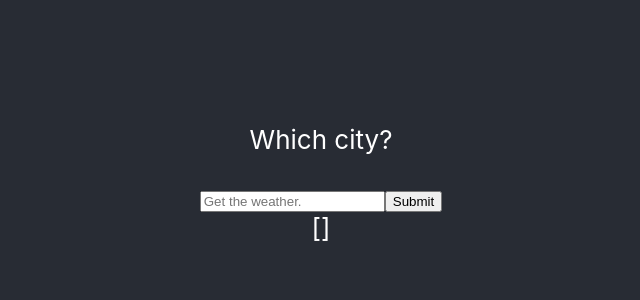
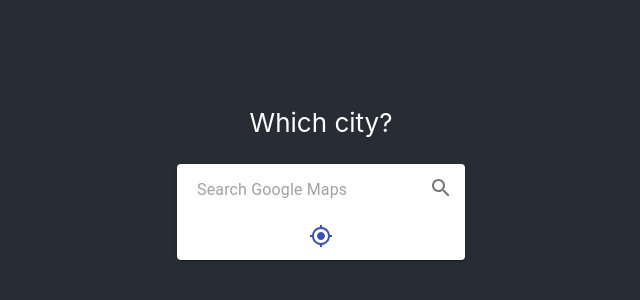
Before and after one commit to sagardesai90/darksky_app, a React (Create React App) app: page / in a window 1280 px wide. Shown: the part 230-530 px from the top of the page, without its empty margins (319-959 px from the left). Built offline with nearby package versions, Linux system fonts and the light colour scheme.

Commit message:
myLocation button + results working

```diff
--- a/package.json
+++ b/package.json
@@ -3,9 +3,12 @@
   "version": "0.1.0",
   "private": true,
   "dependencies": {
+    "@material-ui/core": "^4.9.1",
+    "@material-ui/icons": "^4.9.1",
     "@testing-library/jest-dom": "^4.2.4",
     "@testing-library/react": "^9.3.2",
     "@testing-library/user-event": "^7.1.2",
+    "material-ui-icons": "^1.0.0-beta.36",
     "node-fetch": "^2.6.0",
     "react": "^16.12.0",
     "react-dom": "^16.12.0",
--- a/src/api/api.js
+++ b/src/api/api.js
@@ -1,4 +1,5 @@
 require("dotenv").config();
+const MAPQUEST = process.env.MAPQUEST;
 
 export default {
   geocode(city) {
--- /dev/null
+++ b/src/components/Search.css
@@ -0,0 +1,23 @@
+.root {
+  padding: "2px 4px";
+  display: grid;
+  align-items: "center";
+  width: 100%;
+}
+.input {
+  margin-left: 20px;
+  flex: 1;
+}
+.iconButton {
+  padding: 10;
+}
+.divider {
+  height: 28px;
+  margin: 2rem;
+}
+
+.local-weather {
+  padding: 2rem;
+  margin-top: 2rem;
+  margin-bottom: 2rem;
+}
--- a/src/components/Search.js
+++ b/src/components/Search.js
@@ -1,32 +1,72 @@
 import React, { Component } from "react";
 import api from "../api/api";
 import SearchRes from "./SearchRes";
+import MyLocationIcon from "@material-ui/icons/MyLocation";
+import { Input } from "@material-ui/core";
+import "./Search.css";
+
+import Paper from "@material-ui/core/Paper";
+import InputBase from "@material-ui/core/InputBase";
+import Divider from "@material-ui/core/Divider";
+import IconButton from "@material-ui/core/IconButton";
+import SearchIcon from "@material-ui/icons/Search";
+import Card from "@material-ui/core/Card";
 
 class Search extends Component {
   constructor() {
     super();
     this.state = {
       city: "",
-      latLon: []
+      latLon: [],
+      userLatLon: [],
+      localWeather: ""
     };
     this.handleChange = this.handleChange.bind(this);
     this.submitSearch = this.submitSearch.bind(this);
+    this.getLocation = this.getLocation.bind(this);
+    this.getCoordinates = this.getCoordinates.bind(this);
   }
-  // componentDidMount() {}
 
   handleChange(event) {
-    console.log(this.state);
     this.setState({ city: event.target.value });
   }
 
-  // handleSubmit(event) {
-  //   alert("A name was submitted: " + this.state.value);
-  //   event.preventDefault();
-  // }
+  getLocation() {
+    if (navigator.geolocation) {
+      navigator.geolocation.getCurrentPosition(this.getCoordinates);
+    } else {
+      alert("Geolocation is not supported by this browser.");
+    }
+  }
+
+  getCoordinates(position) {
+    let userLat = position.coords.latitude;
+    let userLon = position.coords.longitude;
+    this.setState({
+      userLatLon: [userLat, userLon]
+    });
+    this.getWeather([userLat, userLon]);
+    console.log(this.state.userLatLon, "userLatLon");
+  }
+
+  async getWeather(latLon) {
+    const [lat, lon] = latLon;
+    return fetch(`http://localhost:3001/forecast?lat=${lat}&lon=${lon}`, {
+      method: "GET",
+      headers: {
+        "Content-Type": "application/json",
+        Accept: "application/json",
+        "Access-Control-Allow-Origin": "*",
+        mode: "no-cors"
+      }
+    })
+      .then(res => res.json())
+      .then(res => this.setState({ localWeather: res.currently }))
+      .then(res => console.log(this.state, "state"));
+  }
 
   submitSearch = event => {
     event.preventDefault();
-    // this.setState({ city: [] });
     let city = this.state.city.trim();
     api.geocode(city).then(res => {
       const { lat, lng } = res.results[0].locations[0].latLng;
@@ -38,22 +78,67 @@ class Search extends Component {
     });
   };
 
+  component;
+
   render() {
     return (
+      <div>
+        <p>Which city?</p>
         <div className="search-bar">
+          {/* <div className="search-row">
           <form id="form" onSubmit={this.submitSearch.bind(this)}>
             <div className="field">
-            <p>Which city?</p>
-            <input
+              <Input
                 className="search-input"
                 id="input-field"
                 placeholder="Get the weather."
                 onChange={this.handleChange}
                 value={this.state.city}
               />
-            <input type="submit" value="Submit" />
+              <Input className="search-button" type="submit" value="Submit" />
             </div>
           </form>
+          <MyLocationIcon className="loc-icon" onClick={this.getLocation} />
+        </div> */}
+          <Paper component="form" className="root">
+            <form onSubmit={this.submitSearch.bind(this)}>
+              <InputBase
+                className="input"
+                placeholder="Search Google Maps"
+                inputProps={{ "aria-label": "search google maps" }}
+                onChange={this.handleChange}
+                value={this.state.city}
+              />
+              <IconButton
+                type="submit"
+                className="iconButton"
+                aria-label="search"
+              >
+                <SearchIcon />
+              </IconButton>
+            </form>
+            <Divider className="divider" orientation="vertical" />
+            <IconButton
+              color="primary"
+              className="iconButton"
+              aria-label="directions"
+            >
+              <MyLocationIcon className="loc-icon" onClick={this.getLocation} />
+            </IconButton>
+          </Paper>
+        </div>
+        {this.state.localWeather !== "" && (
+          <Card className="local-weather">
+            <div>
+              Local Temperature:{" "}
+              {JSON.stringify(this.state.localWeather.temperature)} °F
+            </div>
+            <div>
+              Forecast: {JSON.stringify(this.state.localWeather.summary)}
+            </div>
+          </Card>
+        )}
+
         <SearchRes latLon={this.state.latLon} />
       </div>
     );
--- /dev/null
+++ b/src/components/SearchRes.css
@@ -0,0 +1,6 @@
+.card-info {
+  /* border: dotted; */
+  padding: 2rem;
+  margin-top: 2rem;
+  margin-bottom: 2rem;
+}
--- a/src/components/SearchRes.js
+++ b/src/components/SearchRes.js
@@ -1,4 +1,6 @@
 import React, { Component } from "react";
+import "./SearchRes.css";
+import Card from "@material-ui/core/Card";
 
 class SearchRes extends Component {
   constructor(props) {
@@ -37,20 +39,24 @@ class SearchRes extends Component {
   render() {
     return (
       <div>
-        <div className="card">{JSON.stringify(this.state.latLon)}</div>
+        {/* <div className="card">{JSON.stringify(this.state.latLon)}</div> */}
         {this.state.res !== "" && (
-          <div>
-            <div className="card-info">
-              Currently Forecast:{" "}
+          <Card className="card-info">
+            <div>
+              Temperature:{" "}
+              {JSON.stringify(this.state.res.currently.temperature)} °F
+            </div>
+            <div>
+              Current Forecast:{" "}
               {JSON.stringify(this.state.res.currently.summary)}
             </div>
-            <div className="card-info">
+            <div>
               Hourly Forecast: {JSON.stringify(this.state.res.hourly.summary)}
             </div>
-            <div className="card-info">
+            <div>
               Daily Forecast: {JSON.stringify(this.state.res.daily.summary)}
             </div>
-          </div>
+          </Card>
         )}
       </div>
     );
```
Also changed, not shown: server.js (+7 -10 lines), 1 other file (tests, documents, lock files or other folders). Lines whose indentation alone changed are shown as unchanged.
